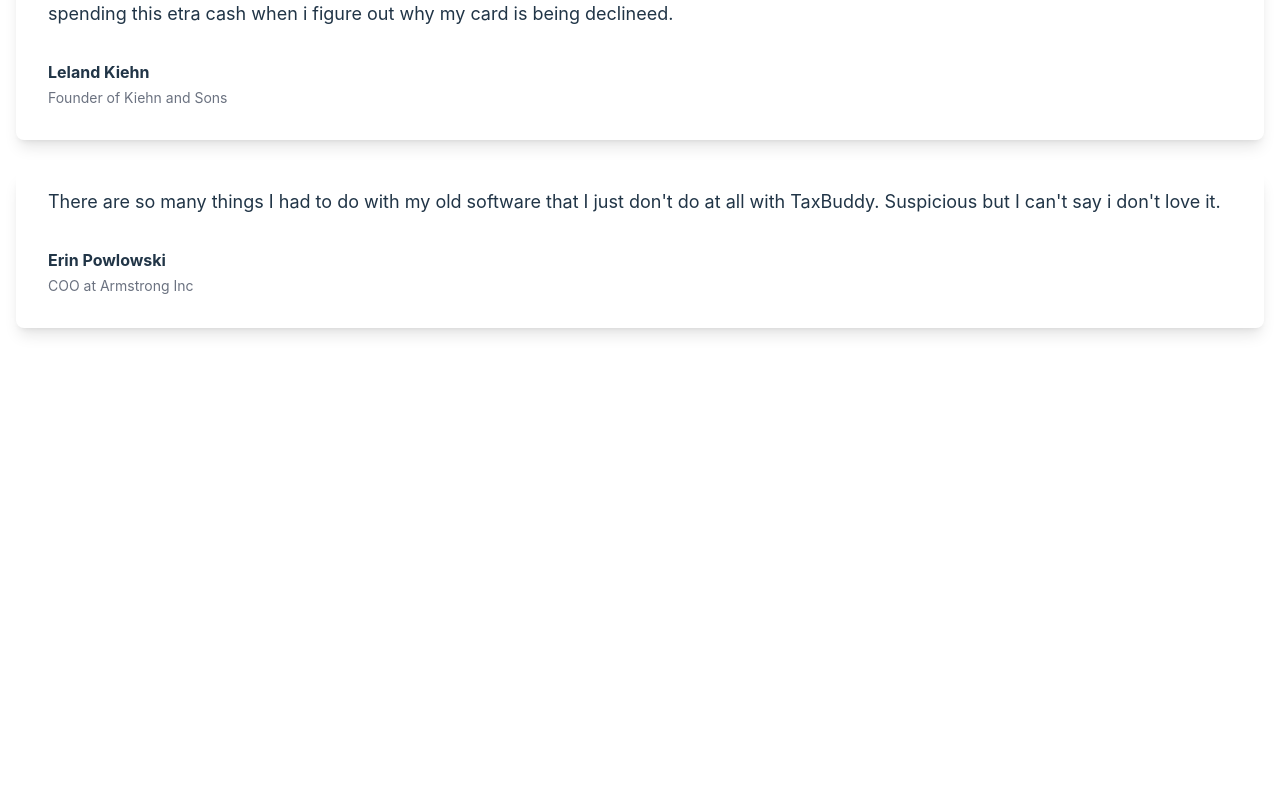
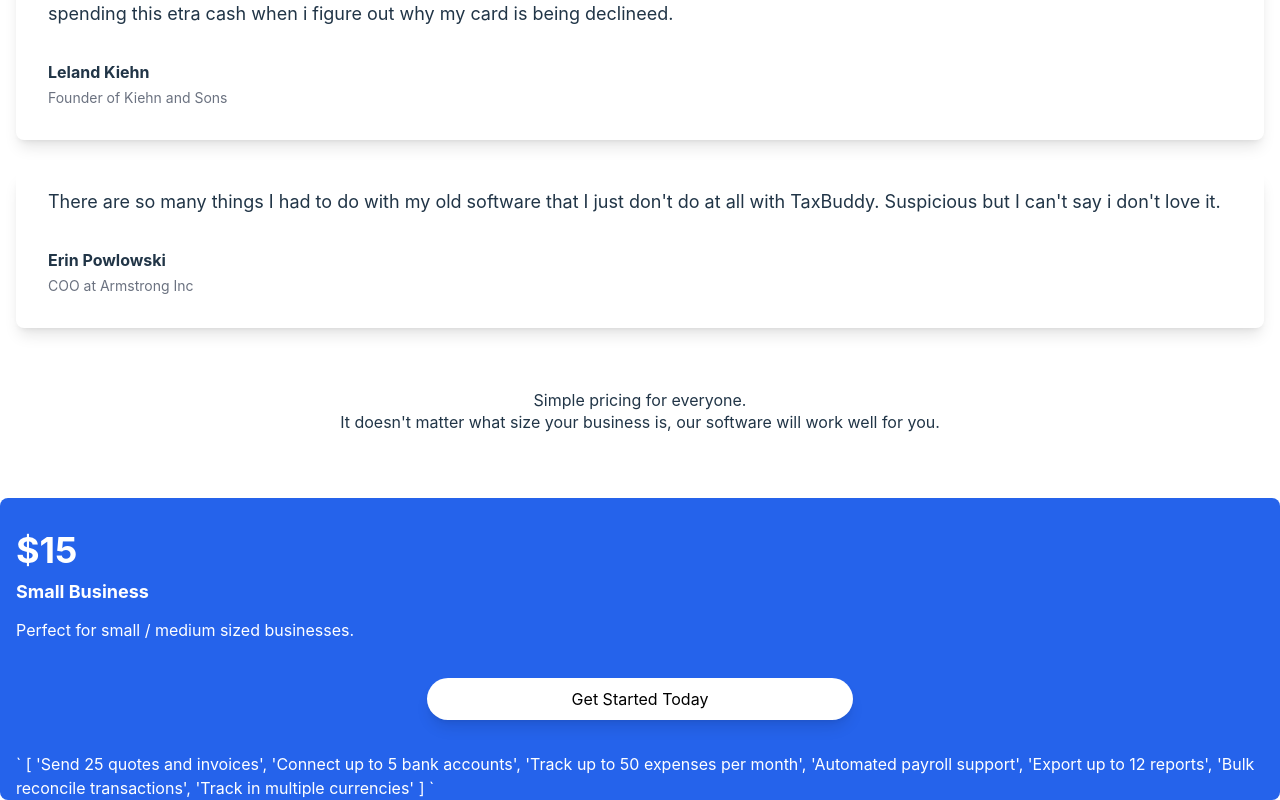
Before and after one commit to gerardojgarcia/tax_buddy, a Vue app: page / in a window 1280 px wide. Shown: the part 5678-6478 px from the top of the page. Before the commit the page ends 6070 px from the top, so only its background shows below. Built offline with nearby package versions, Linux system fonts and the light colour scheme.

Commit message:
macbook: card styles

```diff
--- a/src/App.vue
+++ b/src/App.vue
@@ -10,6 +10,7 @@
 import CallToAction from './components/CallToAction.vue';
 import Testimonials from './components/Testimonials.vue';
 import TestimonialsCard from './components/Testimonials.vue';
+import Pricing from './components/Pricing.vue';
 
 export default {
   components: {
@@ -23,7 +24,8 @@
     Simplify,
     CallToAction,
     Testimonials,
-    TestimonialsCard
+    TestimonialsCard,
+    Pricing
 },
 
 
@@ -35,7 +37,9 @@
     return {
 
       partners: [],
-      testimonials:[]
+      testimonials:[],
+      pricing: [],
+
 
     }
 
@@ -119,7 +123,59 @@
             description: "There are so many things I had to do with my old software that I just don't do at all with TaxBuddy. Suspicious but I can't say i don't love it. "
 
           }
-        ]
+        ],
+
+       this.pricing = [
+          {
+            id:1,
+            price: "15",
+            type: "Small Business",
+            use: "Perfect for small / medium sized businesses.",
+            features: [
+              'Send 25 quotes and invoices',
+              'Connect up to 5 bank accounts',
+              'Track up to 50 expenses per month',
+              'Automated payroll support',
+              'Export up to 12 reports',
+              'Bulk reconcile transactions',
+              'Track in multiple currencies'
+              ]
+
+
+          },
+           {
+            id:2,
+            price: "9",
+            type: "Starter",
+            use: "Good for anyone who is self-employed and just getting started.",
+            features: [
+              'Send 10 quotes and invoices',
+              'Connect up to 2 bank accounts',
+              'Track up to 15 expenses per month',
+              'Manual payroll support',
+              'Export up to 3 reports',
+
+              ]
+
+
+          },
+           {
+            id:3,
+            price: "39",
+            type: "Enterprise",
+            use: "For even the biggest enterprise companies.",
+            features: [
+              'Send unlimited quotes and invoices',
+              'Connect up to 15 bank accounts',
+              'Track up to 200 expenses per month',
+              'Automated payroll support',
+              'Export up to 25 reports, including TPS',
+              ]
+
+
+          }
+
+       ]
 
 
     }
@@ -145,6 +201,7 @@
   <Simplify/>
   <CallToAction/>
   <Testimonials :testimonials="testimonials"/>
+  <Pricing :pricing="pricing"/>
 
 
   </div>
--- a/src/components/Pricing.vue
+++ b/src/components/Pricing.vue
@@ -1,6 +1,15 @@
 <script>
+import PricingCard from './PricingCard.vue';
 export default {
-    name: 'Pricing'
+    name: "Pricing",
+   props: {
+        price: String,
+        type: String,
+        use: String,
+        features: Array,
+
+    },
+    components: { PricingCard }
 }
 </script>
 
@@ -15,6 +24,24 @@
 
 </div>
 
+<div class="pricing-info " >
+
+
+            <PricingCard price="15" type="Small Business" use="Perfect for small / medium sized businesses." features="` [
+              'Send 25 quotes and invoices',
+              'Connect up to 5 bank accounts',
+              'Track up to 50 expenses per month',
+              'Automated payroll support',
+              'Export up to 12 reports',
+              'Bulk reconcile transactions',
+              'Track in multiple currencies'
+              ] `" />
+
+
+
+
+</div>
+
 
 
 
--- /dev/null
+++ b/src/components/PricingCard.vue
@@ -0,0 +1,51 @@
+<script>
+import PricingCardButton from "./PricingCardButton.vue";
+export default {
+    name: 'PricingCard',
+
+    props: {
+        price: String,
+        type: String,
+        use: String,
+        features: Array,
+
+    },
+
+    components: {
+    PricingCardButton
+}
+}
+</script>
+
+<template>
+
+        <div class="w-full flex flex-col rounded-lg bg-blue-600 text-left px-4 mt-16 text-white">
+
+               <div class="pt-8">
+                   <strong class="text-4xl "> ${{price}}</strong>
+
+                    <p class="py-2 text-lg font-bold ">{{type}}</p>
+                    <p class="py-1 text-md">{{use}}</p>
+               </div>
+<div class="self-center my-8">
+
+        <PricingCardButton />
+</div>
+
+                <p> {{features}}</p>
+
+
+
+
+
+
+
+
+
+
+
+        </div>
+
+
+
+</template>
--- /dev/null
+++ b/src/components/PricingCardButton.vue
@@ -0,0 +1,19 @@
+<script>
+export default {
+    name: 'PricingCardButton',
+
+
+}
+</script>
+
+<template>
+
+
+        <div>
+         <button class="header-btn bg-white py-2 px-36   rounded-full hover:bg-blue-700 text-black shadow-lg">Get Started <span class="hidden lg:inline">Today</span></button>
+    </div>
+
+
+
+
+</template>
```
